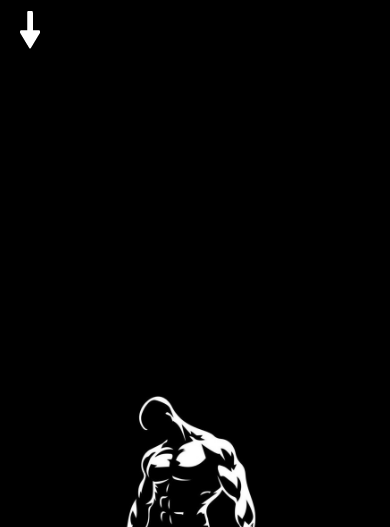
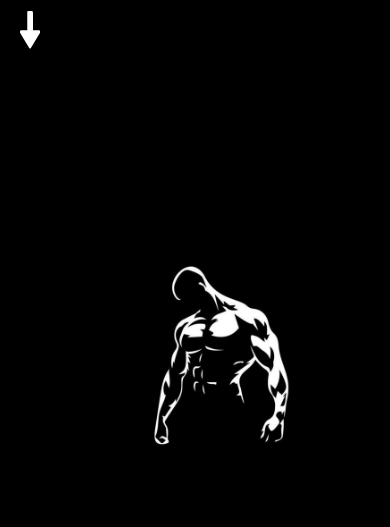
Before and after one commit to UnitaryIron/Synergy-Fit, a website: page index.html in a window 390 px wide. Shown: the part 317-844 px from the top of the page. Drawn offline with nearby package versions, Linux system fonts and the light colour scheme.

Commit message:
Update style.css

```diff
--- a/style.css
+++ b/style.css
@@ -138,7 +138,7 @@ p {
   .header {
     padding: 20px;
     background-size: 80%;
-    background-position: center calc(100% + 130px); /* adjusted here */
+    background-position: center-bottom;
   }
 
   .top-nav {
```
